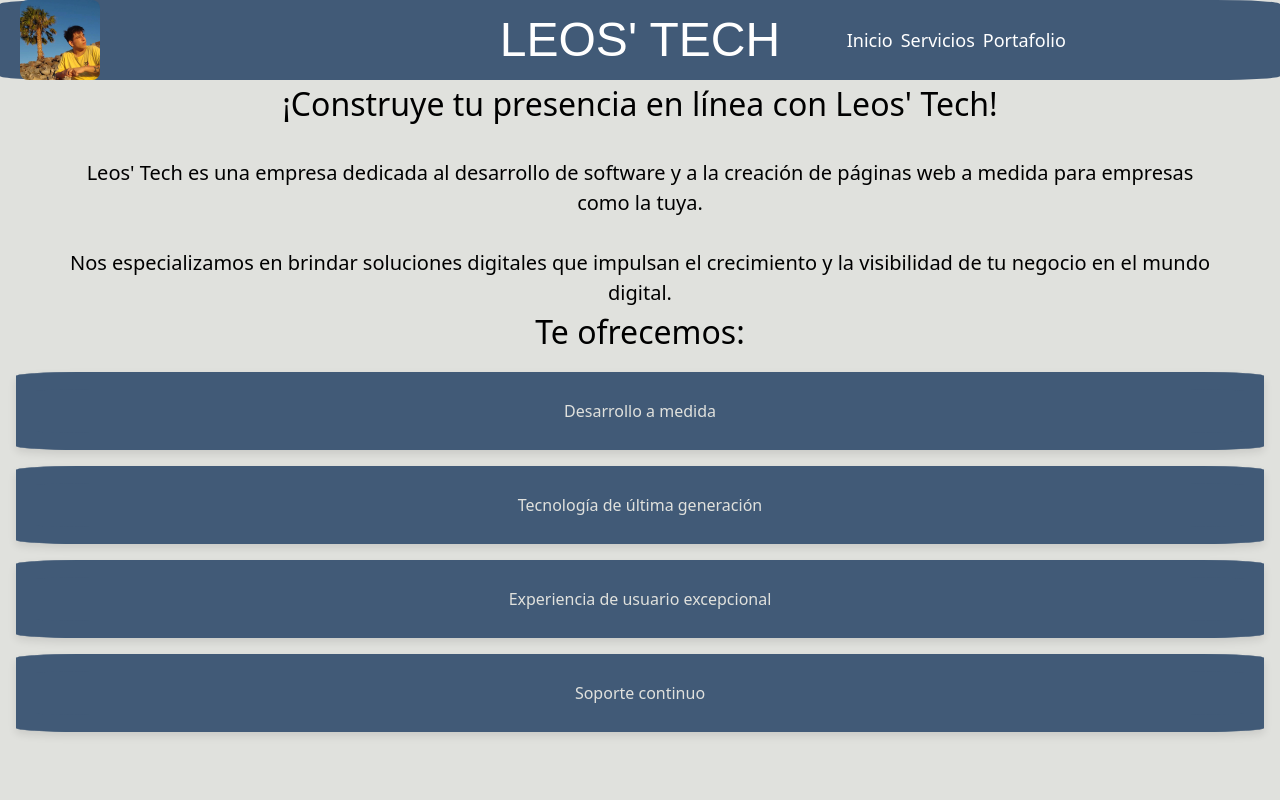
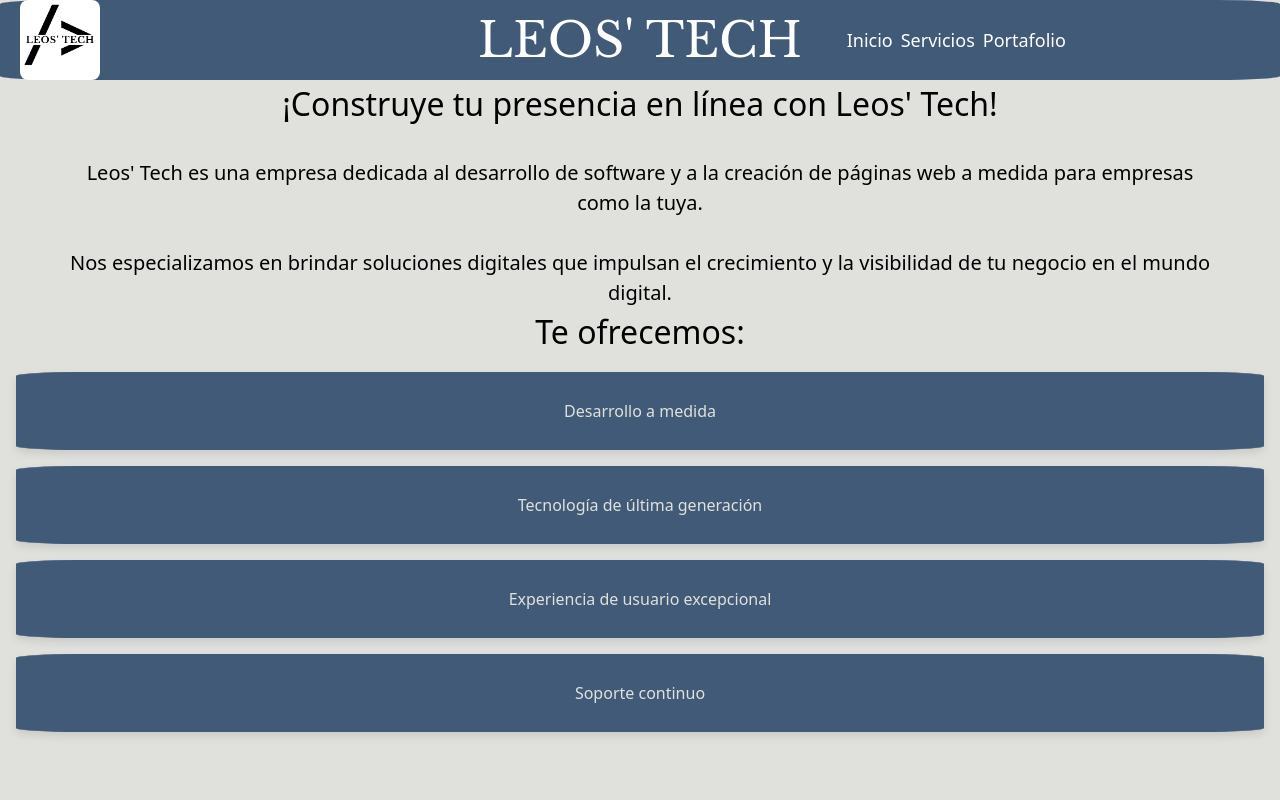
Before and after one commit to LeonardoMendezR/leos-tech, a React (Vite) app in the folder Frontend/: page / in a window 1280 px wide. Shown: the top 800 px of the page. Built offline with nearby package versions, Linux system fonts and the light colour scheme.

Commit message:
subo logo nuevo

```diff
--- a/Frontend/src/Components/Nav.jsx
+++ b/Frontend/src/Components/Nav.jsx
@@ -7,7 +7,7 @@ const Nav = () => {
         <nav>
             <div className="externDiv">
                 <div className="logoDiv">
-                    <img className="image" src="../../imagenes/logoLeo.jpg"/>
+                    <img className="image" src="../../imagenes/leostech.png"/>
                 </div>
                 <div className="name">
                     <h2> LEOS' TECH</h2>
--- a/Frontend/src/Components/Styles.css
+++ b/Frontend/src/Components/Styles.css
@@ -1,6 +1,10 @@
 /*@import "~bootstrap/scss/bootstrap";*/
-
-
+@import url('https://fonts.googleapis.com/css2?family=Libre+Baskerville:ital,wght@0,400;0,700;1,400&display=swap');
+.libre-baskerville-regular {
+    font-family: "Libre Baskerville", serif;
+    font-weight: 400;
+    font-style: normal;
+}
 /*Header*/
 .externDiv {
     height: 10vh;
@@ -51,7 +55,7 @@
     display: flex;
     justify-content: center;
     align-items: center;
-    font-family: "Bernard MT Condensed", arial, serif;
+    font-family: "Libre Baskerville", arial, serif;
     font-size: xxx-large;
 
 }
```
Also changed, not shown: Frontend/imagenes/leostech.png (added), Frontend/imagenes/logoLeo.jpg (deleted).
